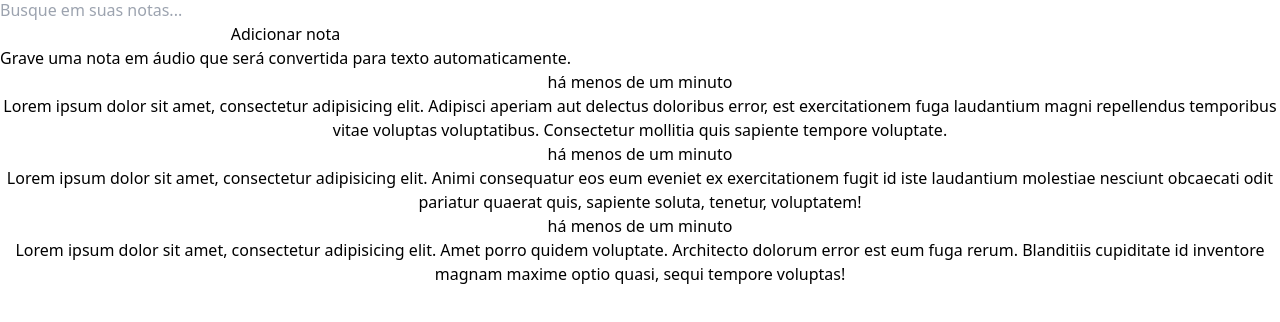
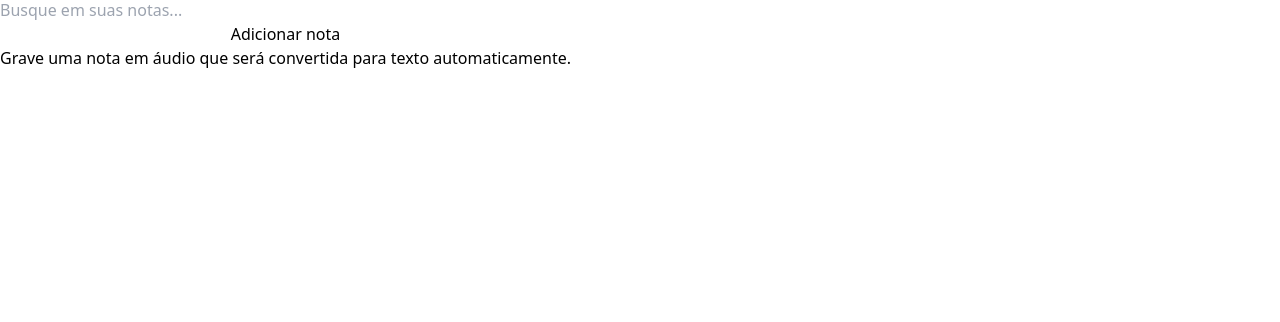
Before and after one commit to MonaMotterle/nlw-expert-notes, a React (Vite) app: page / in a window 1280 px wide. Shown: the part 302-624 px from the top of the page. Built offline with nearby package versions, Linux system fonts and the light colour scheme.

Commit message:
create and get notes from storage

```diff
--- a/src/App.tsx
+++ b/src/App.tsx
@@ -1,23 +1,35 @@
 import logo from './assets/logo-nlw-expert.svg'
 import {NewNoteCard} from "./components/NewNoteCard.tsx";
 import {NoteCard} from "./components/NoteCard.tsx";
+import {ChangeEvent, useState} from "react";
 
-const notes = [
-  {
-    date: new Date(),
-    content: "Lorem ipsum dolor sit amet, consectetur adipisicing elit. Adipisci aperiam aut delectus doloribus error, est exercitationem fuga laudantium magni repellendus temporibus vitae voluptas voluptatibus. Consectetur mollitia quis sapiente tempore voluptate."
-  },
-  {
-    date: new Date(),
-    content: "Lorem ipsum dolor sit amet, consectetur adipisicing elit. Animi consequatur eos eum eveniet ex exercitationem fugit id iste laudantium molestiae nesciunt obcaecati odit pariatur quaerat quis, sapiente soluta, tenetur, voluptatem!"
-  },
-  {
-    date: new Date(),
-    content: "Lorem ipsum dolor sit amet, consectetur adipisicing elit. Amet porro quidem voluptate. Architecto dolorum error est eum fuga rerum. Blanditiis cupiditate id inventore magnam maxime optio quasi, sequi tempore voluptas!"
-  },
-]
+export interface INote {
+  id: string;
+  date: Date;
+  content: string;
+}
 
 export function App() {
+  const [notes, setNotes] = useState<INote[]>(() => {
+    const notesOnStorage = localStorage.getItem('@nlw-expert-notes');
+
+    return notesOnStorage ? JSON.parse(notesOnStorage) : [];
+  });
+  const onCreateNote = (content: string) => {
+    const newNotesArray = [
+      {
+        id: crypto.randomUUID(),
+        date: new Date(),
+        content
+      },
+      ...notes,
+    ];
+
+    setNotes(newNotesArray)
+
+    localStorage.setItem('@nlw-expert-notes', JSON.stringify(newNotesArray))
+  }
+
   return (
     <div className="mx-auto max-w-6xl my-12 space-y-6">
       <img src={logo} alt="NLW expert"/>
@@ -33,7 +45,7 @@ export function App() {
       <div className="h-px bg-slate-700" />
 
       <div className="grid grid-cols-3 auto-rows-[250px] gap-6">
-        <NewNoteCard />
+        <NewNoteCard onCreateNote={onCreateNote} />
 
         {notes.map(note => <NoteCard note={note} />)}
       </div>
--- a/src/components/NewNoteCard.tsx
+++ b/src/components/NewNoteCard.tsx
@@ -3,7 +3,11 @@ import {X} from "lucide-react";
 import {ChangeEvent, FormEvent, useState} from "react";
 import {toast} from "sonner";
 
-export function NewNoteCard() {
+interface INewNoteCard {
+  onCreateNote: (content: string) => void;
+}
+
+export function NewNoteCard({ onCreateNote }: INewNoteCard) {
   const [showOnboard, setShowOnboard] = useState(true);
   const [content, setContent] = useState('')
 
@@ -22,13 +26,17 @@ export function NewNoteCard() {
   function handleSaveNote(event: FormEvent) {
     event.preventDefault();
 
-    console.log(content)
+    onCreateNote(content);
+
+    setContent('');
+    setShowOnboard(true);
+
     toast.success('Nota criada com sucesso')
   }
 
   return (
     <Dialog.Root>
-      <Dialog.Trigger className="rounded-md flex flex-col bg-slate-700 text-left p-5 gap-3 hover:ring-2 hover:ring-slate-600 focus-visible:ring-2 focus-visible:ring-lime-400 outline-none">
+      <Dialog.Trigger className="rounded-md flex flex-col gap-3 text-left bg-slate-700 p-5 hover:ring-2 hover:ring-slate-600 focus-visible:ring-2 focus-visible:ring-lime-400 outline-none">
         <span className="text-sm font-medium text-slate-200">
           Adicionar nota
         </span>
@@ -67,6 +75,7 @@ export function NewNoteCard() {
               ) : (
                 <textarea
                   autoFocus
+                  value={content}
                   className="text-sm leading-6 text-slate-400 bg-transparent resize-none flex-1 outline-none"
                   onChange={handleContentChanged}
                 />
--- a/src/components/NoteCard.tsx
+++ b/src/components/NoteCard.tsx
@@ -2,19 +2,16 @@ import * as Dialog from '@radix-ui/react-dialog';
 import {formatDistanceToNow} from "date-fns";
 import {ptBR} from "date-fns/locale";
 import {X} from "lucide-react";
+import {type INote} from "../App.tsx";
 
 interface INoteCard {
-  note: {
-    date: Date;
-    content: string;
-  }
+  note: INote
 }
+
 export function NoteCard({ note }: INoteCard) {
   return (
     <Dialog.Root>
-      <Dialog.Trigger
-        className="rounded-md text-left bg-slate-800 p-5 space-y-3 overflow-hidden relative hover:ring-2 hover:ring-slate-600 focus-visible:ring-2 focus-visible:ring-lime-400 outline-none"
-      >
+      <Dialog.Trigger className="rounded-md text-left bg-slate-800 flex flex-col p-5 gap-3 overflow-hidden relative hover:ring-2 hover:ring-slate-600 focus-visible:ring-2 focus-visible:ring-lime-400 outline-none">
         <span className="text-sm font-medium text-slate-300">
           {formatDistanceToNow(note.date, { locale: ptBR, addSuffix: true })}
         </span>
```
